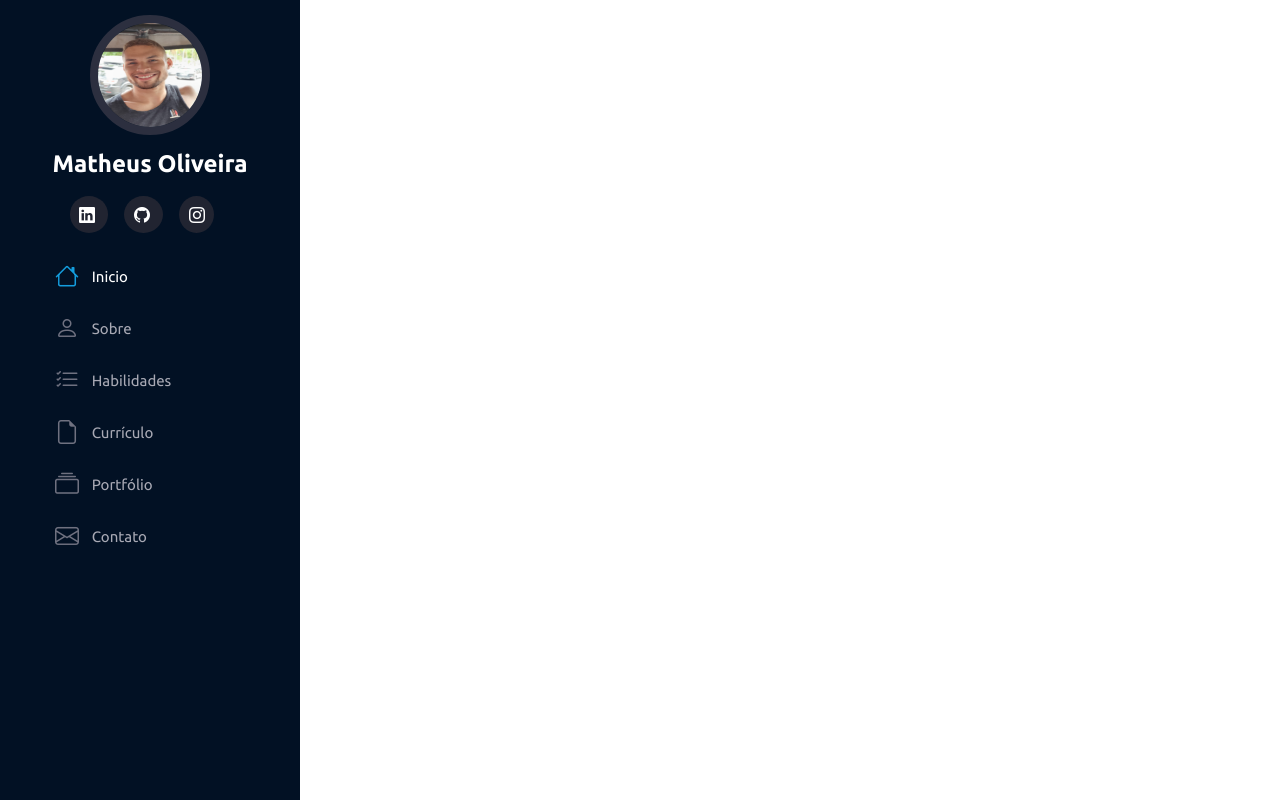
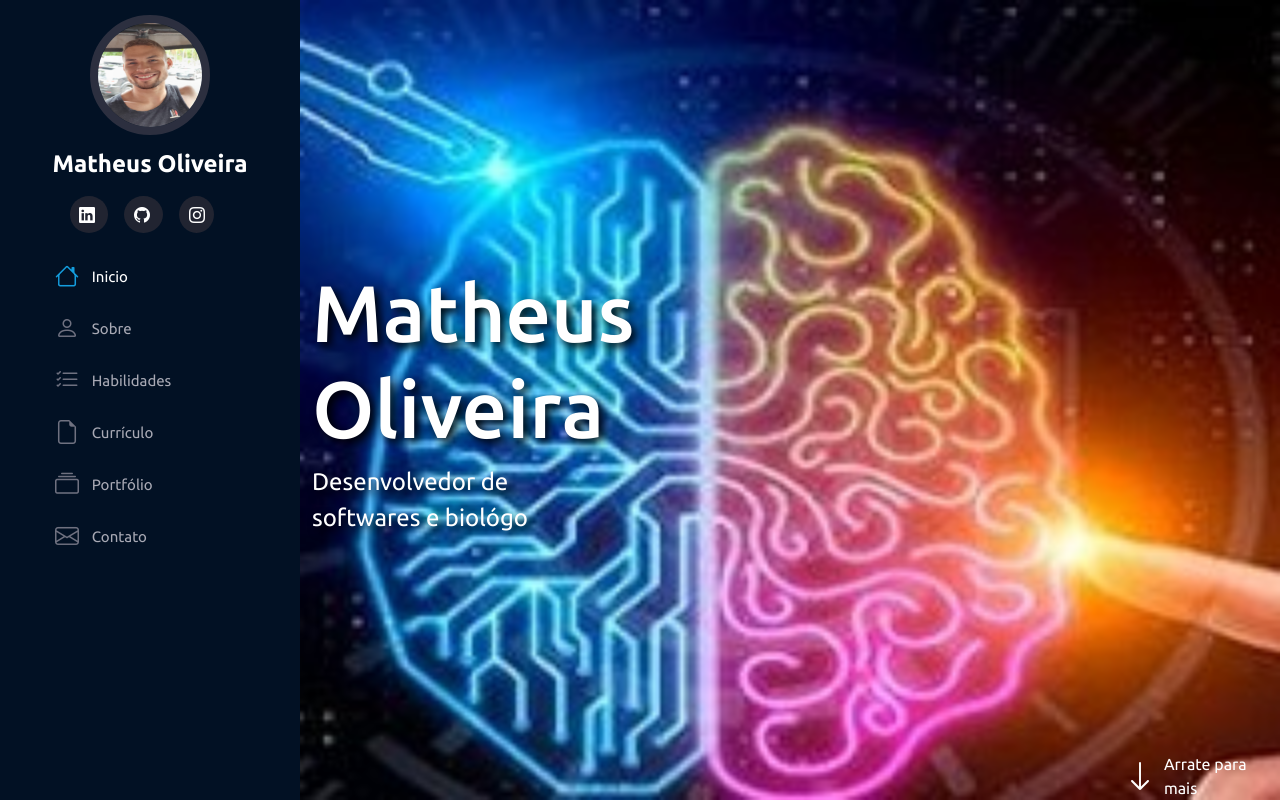
Before and after one commit to MatheusVSOliveira/Portifolio, a Flask app: page / in a window 1280 px wide. Run offline with Flask 2, Linux system fonts and the light colour scheme; some libraries are stand-ins or nearby versions.

Commit message:
Criando a seção inicial da página

```diff
--- a/static/style.css
+++ b/static/style.css
@@ -84,3 +84,39 @@ html,body{
 .nav-menu li:hover > a i {
     color: #149ddd;
 }
+
+#main{
+    margin-left: 300px;
+}
+
+section#inicio{
+    background-image: url(./img/banner.jpg);
+    background-repeat: no-repeat;
+    background-size: cover;
+    background-attachment: fixed;
+    background-position: center;
+    width: 100%;
+    height: 100vh;
+}
+
+section#inicio h2 {
+    font-size: 5rem;
+  }
+
+  section#inicio span#subtitle {
+    margin-right: 8rem;
+    font-size: 1.5rem;
+  }
+
+  .text-shadow {
+    text-shadow: 4px 4px 10px #000000;
+  }
+
+  section#inicio div#arraste {
+    width: 9rem;
+  }
+
+  section#inicio div#arraste a {
+    text-decoration: none;
+    color: #fff;
+  }
--- a/templates/index.html
+++ b/templates/index.html
@@ -59,6 +59,23 @@
         </nav>
     </aside>
 
+    <main id="main">
+        <section id="inicio" class="row m-0 p-0">
+            <div class="col-md-5 d-flex justify-content-center align-items-center flex-column">
+                <h2 class="text-white text-shadow">Matheus Oliveira</h2>
+                <span id="subtitle" class="text-white text-shadow"> Desenvolvedor de softwares e biológo</span>
+            </div>
+
+            <div class="col-md-7 d-flex justify-content-end align-items-end">
+                <div id="arraste" class="d-flex align-items-center">
+                    <i class="bi bi-arrow-down text-white pe-2 fs-2" aria-hidden="true"></i>
+                    <a href="#sobre">Arrate para mais</a>
+                </div>
+            </div>
+
+        </section>
+    </main>
+
     <script src="../static/bootstrap/js/bootstrap.bundle.min.js"></script>
     <script src="../static/script.js"></script>
 </body>
```
Also changed, not shown: static/img/banner.jpg (added).
